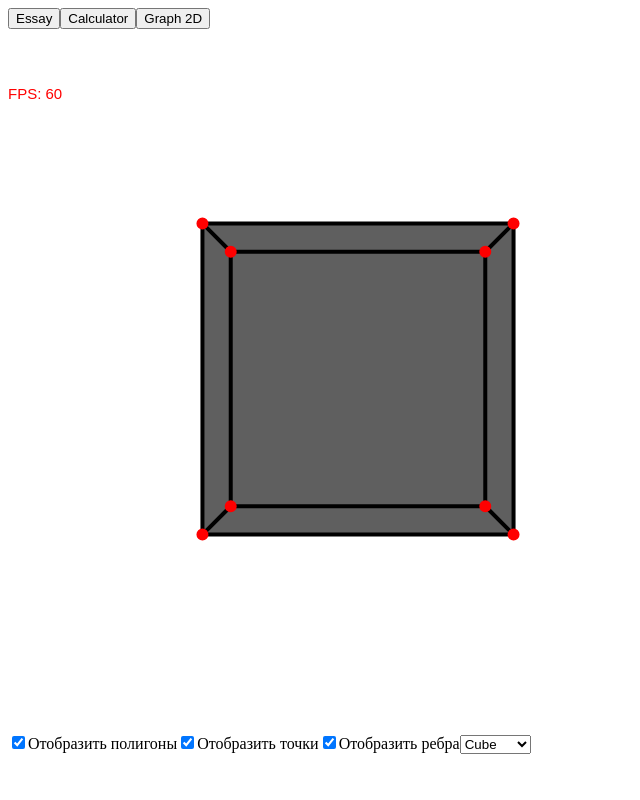
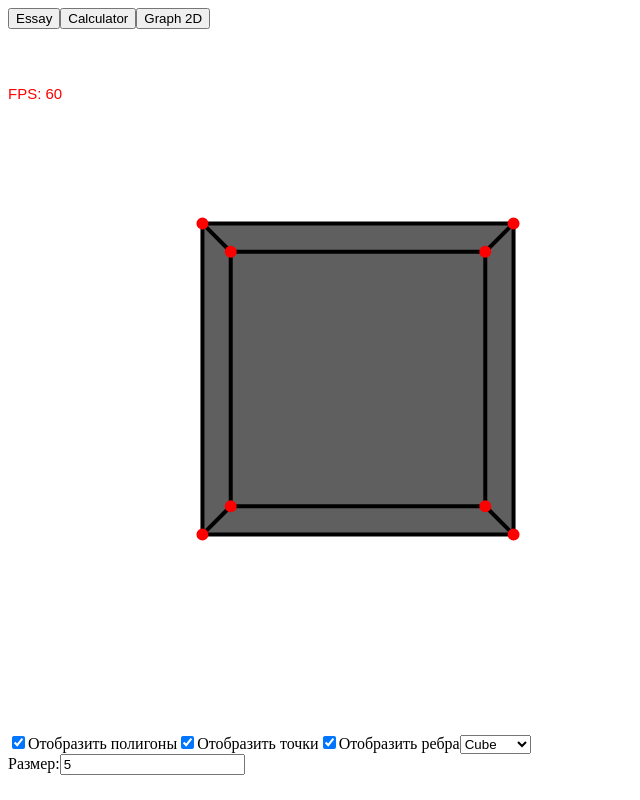
Before and after one commit to fewxe/js_framework, a React (Create React App) app: page / in a window 1280 px wide. Both pictures are taken after a click on the button "Graph 3D". Shown: the whole page, without its empty margins (0-640 px from the left). Built offline with nearby package versions, Linux system fonts and the light colour scheme.

Commit message:
add render figure settings

```diff
--- a/src/components/graph3d/Graph3D.js
+++ b/src/components/graph3d/Graph3D.js
@@ -262,6 +262,9 @@ export default class Graph3D extends Component {
                         <option value="cylinder">Cylinder</option>
                         <option value="sphere">Sphere</option>
                     </select>
+                    <div>
+                        {this.state.scene.settings()}
+                    </div>
                 </div>
             </div>
         );
--- a/src/modules/graph3d/Math3D/figurs/Cube.js
+++ b/src/modules/graph3d/Math3D/figurs/Cube.js
@@ -59,7 +59,7 @@ export default class Cube extends Figure {
         ];
     }
 
-    settings(onUpdate) {
+    settings() {
         return (
             <div>
                 <label>
@@ -69,7 +69,6 @@ export default class Cube extends Figure {
                         defaultValue={this.size}
                         onChange={(e) => {
                             this.size = parseInt(e.target.value);
-                            onUpdate();
                         }}
                     />
                 </label>
--- a/src/modules/graph3d/Math3D/figurs/Cylinder.js
+++ b/src/modules/graph3d/Math3D/figurs/Cylinder.js
@@ -97,7 +97,7 @@ export default class Cylinder extends Figure {
         ));
     }
 
-    settings(onUpdate) {
+    settings() {
         return (
             <div>
                 <label>
@@ -107,7 +107,6 @@ export default class Cylinder extends Figure {
                         defaultValue={this.radius}
                         onChange={(e) => {
                             this.radius = parseFloat(e.target.value);
-                            onUpdate();
                         }}
                     />
                 </label>
@@ -118,7 +117,6 @@ export default class Cylinder extends Figure {
                         defaultValue={this.height}
                         onChange={(e) => {
                             this.height = parseFloat(e.target.value);
-                            onUpdate();
                         }}
                     />
                 </label>
@@ -129,7 +127,6 @@ export default class Cylinder extends Figure {
                         defaultValue={this.segments}
                         onChange={(e) => {
                             this.segments = parseInt(e.target.value, 10);
-                            onUpdate();
                         }}
                     />
                 </label>
--- a/src/modules/graph3d/Math3D/figurs/Sphere.js
+++ b/src/modules/graph3d/Math3D/figurs/Sphere.js
@@ -72,7 +72,7 @@ export default class Sphere {
         }
     }
 
-    settings(onUpdate) {
+    settings() {
         return (
             <div>
                 <label>
@@ -82,7 +82,7 @@ export default class Sphere {
                         defaultValue={this.radius}
                         onChange={(e) => {
                             this.radius = parseFloat(e.target.value);
-                            onUpdate();
+
                         }}
                     />
                 </label>
@@ -93,7 +93,7 @@ export default class Sphere {
                         defaultValue={this.count}
                         onChange={(e) => {
                             this.count = parseInt(e.target.value, 10);
-                            onUpdate();
+
                         }}
                     />
                 </label>
```
